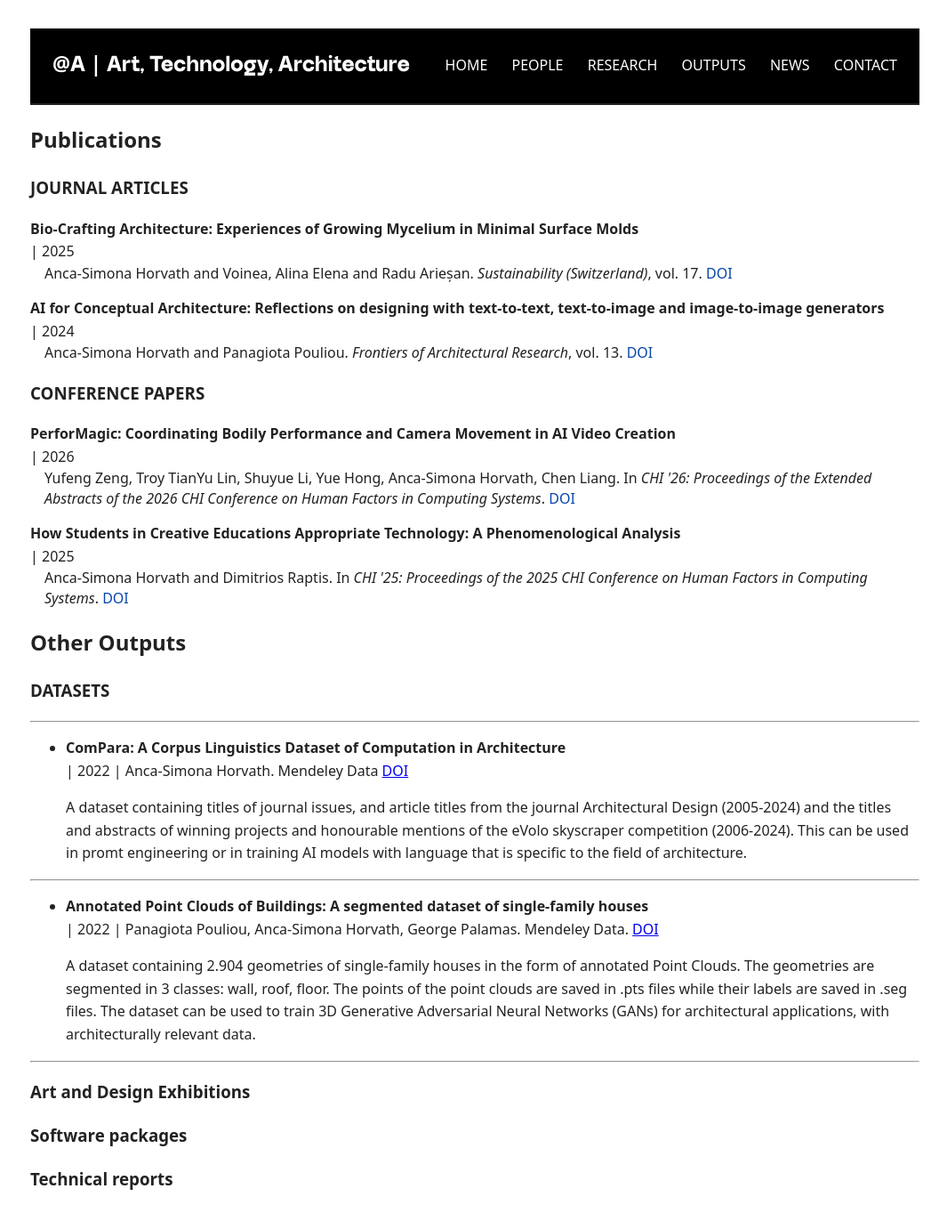
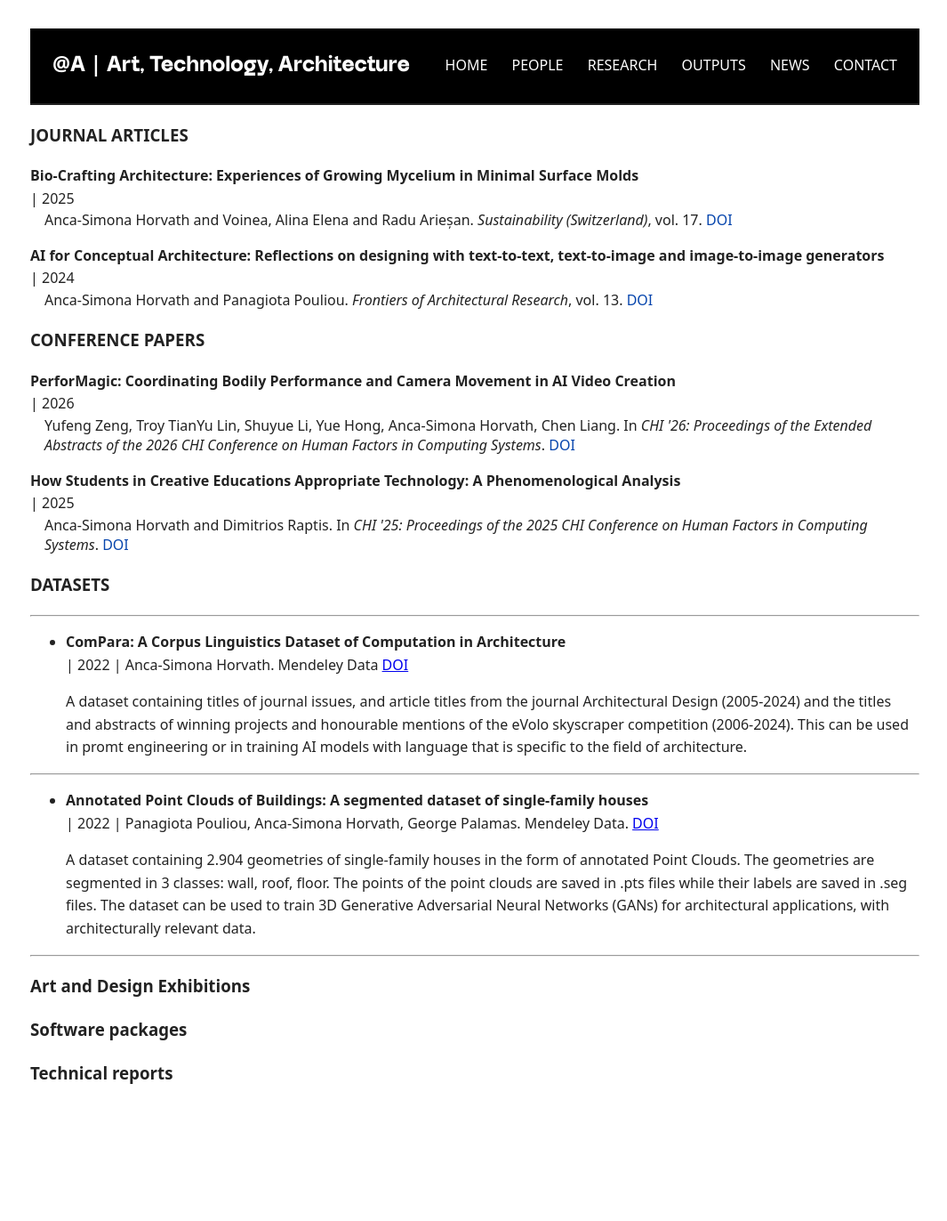
Before and after one commit to anqua/at-a, a Jekyll site: the page built from outputs.md, in a window 1280 px wide. Shown: the whole page at 89% size, without its empty margins (106-1171 px from the left). Built offline with Jekyll 4.4.1, drawn with Linux system fonts in a browser that asks for light colours; some web fonts are replaced; after the commit the page ends 1253 px from its top, so only the background shows below that.

Commit message:
Update outputs.md

```diff
--- a/outputs.md
+++ b/outputs.md
@@ -3,7 +3,7 @@ layout: default
 title: Outputs
 ---
 
-## Publications
+
 
 <div id="outputs">
 
@@ -34,7 +34,7 @@ title: Outputs
 </div>
 
 
-## Other Outputs
+
 <h3>DATASETS</h3>
 
 ---
```
